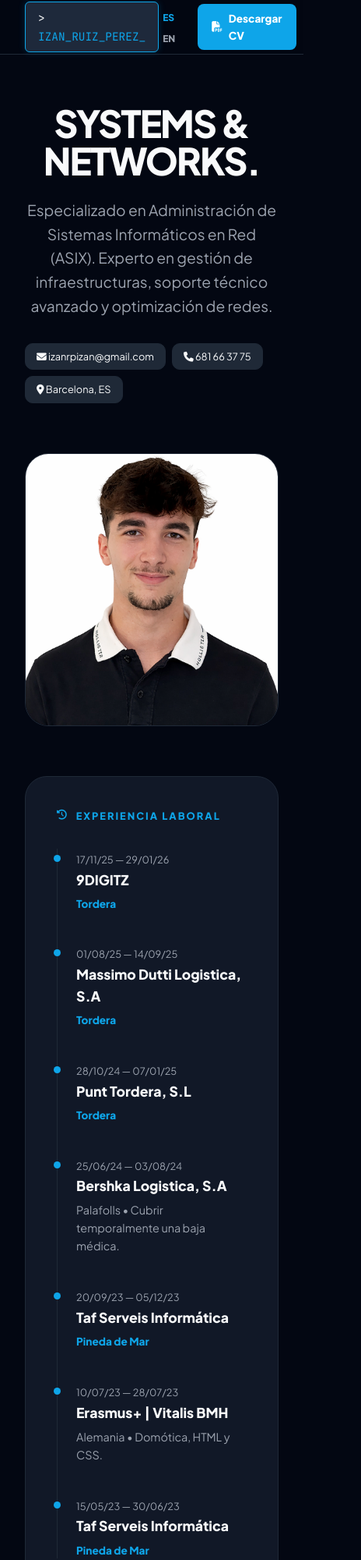
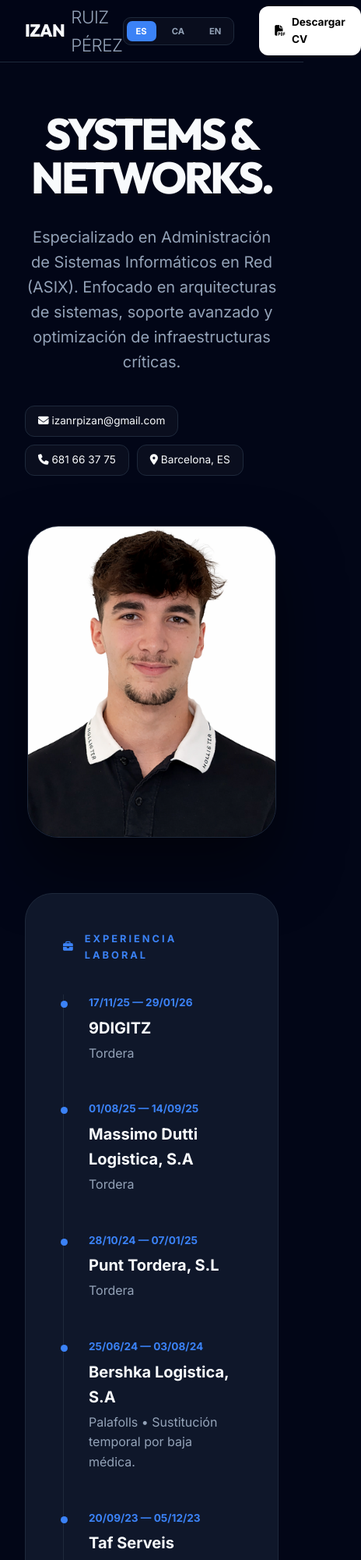
Before and after one commit to IzaanRuiz/Portfoli, a plain HTML site: page index.html in a window 390 px wide. Shown: the top 2000 px of the page at 78% size, 464 px wide, since content can reach past the window. Drawn offline with Linux system fonts and the light colour scheme.

Commit message:
Update index.html

```diff
--- a/index.html
+++ b/index.html
@@ -3,41 +3,39 @@
 <head>
     <meta charset="UTF-8">
     <meta name="viewport" content="width=device-width, initial-scale=1.0">
-    <title>Izan Ruiz | Systems & Networks Portfolio</title>
-    <!-- Google Fonts -->
-    <link href="https://fonts.googleapis.com/css2?family=JetBrains+Mono:wght@400;700&family=Plus+Jakarta+Sans:wght@300;400;600;800&display=swap" rel="stylesheet">
-    <!-- Iconos -->
+    <title>Izan Ruiz Pérez | Systems & Networks</title>
+    <!-- Fuentes premium -->
+    <link href="https://fonts.googleapis.com/css2?family=Inter:wght@300;400;500;600;700;800&family=Outfit:wght@300;500;700;800&display=swap" rel="stylesheet">
     <link rel="stylesheet" href="https://cdnjs.cloudflare.com/ajax/libs/font-awesome/6.4.0/css/all.min.css">
 
     <style>
         :root {
-            --primary: #0ea5e9;
-            --bg: #030712;
-            --card: #111827;
-            --border: #1f2937;
-            --text-white: #f9fafb;
-            --text-dim: #9ca3af;
+            --accent: #3b82f6; /* Azul corporativo moderno */
+            --bg: #020617;
+            --card: #0f172a;
+            --border: #1e293b;
+            --text: #f8fafc;
+            --text-muted: #94a3b8;
         }
 
         * {
             margin: 0; padding: 0; box-sizing: border-box;
-            font-family: 'Plus Jakarta Sans', sans-serif;
+            font-family: 'Inter', sans-serif;
         }
 
         body {
             background-color: var(--bg);
-            color: var(--text-white);
+            color: var(--text);
             line-height: 1.6;
-            overflow-x: hidden;
         }
 
-        /* --- HEADER ESTILO TERMINAL --- */
+        /* --- MENÚ DE ALTO NIVEL --- */
         header {
             position: sticky; top: 0; z-index: 1000;
-            background: rgba(3, 7, 18, 0.9);
+            background: rgba(2, 6, 23, 0.85);
             backdrop-filter: blur(12px);
             border-bottom: 1px solid var(--border);
-            height: 70px;
+            height: 80px;
         }
 
         .nav-container {
@@ -46,124 +44,129 @@
             height: 100%; padding: 0 2rem;
         }
 
-        .terminal-logo {
-            font-family: 'JetBrains Mono', monospace;
-            background: #1e293b;
-            padding: 8px 16px;
-            border-radius: 6px;
-            font-size: 0.9rem;
-            color: var(--primary);
-            border: 1px solid var(--primary);
-            box-shadow: 0 0 10px rgba(14, 165, 233, 0.2);
+        /* Logo Tipográfico Profesional */
+        .brand {
+            font-family: 'Outfit', sans-serif;
+            font-size: 1.4rem;
+            font-weight: 800;
+            letter-spacing: -0.5px;
+            color: var(--text);
+            text-decoration: none;
+            display: flex;
+            align-items: center;
+            gap: 8px;
         }
 
-        .terminal-logo::before { content: "> "; color: #fff; }
-        .terminal-logo::after { content: "_"; animation: blink 1s infinite; }
-
-        @keyframes blink { 50% { opacity: 0; } }
-
-        .nav-right { display: flex; align-items: center; gap: 1.5rem; }
-
-        .lang-switcher button {
-            background: none; border: none; color: var(--text-dim);
-            font-size: 0.75rem; font-weight: 700; cursor: pointer;
-            padding: 5px; transition: 0.3s;
+        .brand span {
+            font-weight: 300;
+            color: var(--text-muted);
         }
 
-        .lang-switcher button.active { color: var(--primary); }
+        .nav-right { display: flex; align-items: center; gap: 2rem; }
+
+        .lang-group {
+            display: flex;
+            gap: 8px;
+            background: rgba(255,255,255,0.03);
+            padding: 4px;
+            border-radius: 10px;
+            border: 1px solid var(--border);
+        }
+
+        .lang-btn {
+            background: none; border: none; color: var(--text-muted);
+            font-size: 0.7rem; font-weight: 700; cursor: pointer;
+            padding: 6px 12px; border-radius: 7px; transition: 0.3s;
+        }
+
+        .lang-btn.active { background: var(--accent); color: white; }
 
         .btn-cv {
-            background: var(--primary);
-            color: white; text-decoration: none;
-            padding: 8px 18px; border-radius: 8px;
+            background: white; color: black; text-decoration: none;
+            padding: 10px 20px; border-radius: 12px;
             font-size: 0.85rem; font-weight: 700;
             transition: 0.3s; display: flex; align-items: center; gap: 8px;
         }
 
-        .btn-cv:hover { transform: translateY(-2px); filter: brightness(1.1); }
+        .btn-cv:hover { transform: translateY(-2px); background: var(--accent); color: white; }
 
         /* --- HERO --- */
         .hero {
             max-width: 1200px; margin: 4rem auto;
             padding: 0 2rem; display: grid;
-            grid-template-columns: 1fr 380px; gap: 4rem; align-items: center;
+            grid-template-columns: 1fr 420px; gap: 4rem; align-items: center;
         }
 
-        .hero-content h1 {
-            font-size: 4rem; font-weight: 800; line-height: 1;
-            margin-bottom: 1.5rem; letter-spacing: -2px;
+        .hero-info h1 {
+            font-family: 'Outfit', sans-serif;
+            font-size: 4.5rem; font-weight: 800; line-height: 1;
+            margin-bottom: 2rem; letter-spacing: -3px;
         }
 
-        .hero-content p {
-            font-size: 1.2rem; color: var(--text-dim);
-            max-width: 550px; margin-bottom: 2rem;
+        .hero-info p {
+            font-size: 1.25rem; color: var(--text-muted);
+            max-width: 580px; margin-bottom: 2.5rem;
         }
 
-        .profile-img {
-            width: 100%; height: 480px;
-            object-fit: cover; border-radius: 30px;
+        .hero-image img {
+            width: 100%; height: 550px;
+            object-fit: cover; border-radius: 40px;
             border: 1px solid var(--border);
+            box-shadow: 0 40px 80px rgba(0,0,0,0.5);
         }
 
-        /* --- GRID BENTO --- */
-        .grid {
+        /* --- GRID PRINCIPAL --- */
+        .container {
             max-width: 1200px; margin: 0 auto 100px;
             padding: 0 2rem; display: grid;
-            grid-template-columns: repeat(3, 1fr); gap: 1.5rem;
+            grid-template-columns: repeat(3, 1fr); gap: 2rem;
         }
 
         .card {
             background: var(--card); border: 1px solid var(--border);
-            padding: 2.5rem; border-radius: 28px;
-            transition: 0.3s;
+            padding: 3rem; border-radius: 35px;
+            transition: 0.4s cubic-bezier(0.2, 0, 0, 1);
         }
 
-        .card:hover { border-color: var(--primary); }
+        .card:hover { border-color: var(--accent); transform: translateY(-8px); }
 
         .span-2 { grid-column: span 2; }
 
         h2 {
             font-size: 0.8rem; text-transform: uppercase;
-            letter-spacing: 2px; color: var(--primary);
-            margin-bottom: 2rem; display: flex; align-items: center; gap: 10px;
+            letter-spacing: 3px; color: var(--accent);
+            margin-bottom: 2.5rem; display: flex; align-items: center; gap: 12px;
         }
 
-        /* --- TIMELINE --- */
-        .timeline {
-            border-left: 1px solid var(--border);
-            padding-left: 1.5rem;
+        /* --- EXPERIENCIA --- */
+        .timeline { border-left: 1px solid var(--border); padding-left: 2rem; }
+
+        .work-item { position: relative; margin-bottom: 3rem; }
+        .work-item::before {
+            content: ""; position: absolute; left: calc(-2rem - 4.5px);
+            top: 8px; width: 9px; height: 9px;
+            background: var(--accent); border-radius: 50%;
         }
 
-        .work-item { position: relative; margin-bottom: 2.5rem; }
-        .work-item::before {
-            content: ""; position: absolute; left: calc(-1.5rem - 5px);
-            top: 8px; width: 9px; height: 9px;
-            background: var(--primary); border-radius: 50%;
+        .work-item h3 { font-size: 1.25rem; font-weight: 700; margin-bottom: 4px; }
+        .work-item .meta { font-size: 0.85rem; color: var(--accent); font-weight: 700; margin-bottom: 5px; display: block;}
+        .work-item p { font-size: 1rem; color: var(--text-muted); }
+
+        .tags { display: flex; flex-wrap: wrap; gap: 10px; }
+        .tag {
+            background: rgba(255,255,255,0.03); border: 1px solid var(--border);
+            padding: 8px 16px; border-radius: 12px;
+            font-size: 0.85rem; color: var(--text);
         }
 
-        .work-item h3 { font-size: 1.1rem; margin-bottom: 2px; }
-        .work-item .company { font-size: 0.85rem; color: var(--primary); font-weight: 700; }
-        .work-item .date { font-size: 0.8rem; color: var(--text-dim); }
-        .work-item p { font-size: 0.9rem; color: var(--text-dim); margin-top: 6px; }
+        footer { padding: 60px 0; text-align: center; color: var(--text-muted); font-size: 0.85rem; border-top: 1px solid var(--border); }
 
-        .tags { display: flex; flex-wrap: wrap; gap: 8px; }
-        .tag {
-            background: #1f2937; border: 1px solid var(--border);
-            padding: 6px 14px; border-radius: 10px;
-            font-size: 0.8rem; color: var(--text-white);
-        }
-
-        footer {
-            padding: 60px 0; border-top: 1px solid var(--border);
-            text-align: center; color: var(--text-dim); font-size: 0.8rem;
-        }
-
-        @media (max-width: 900px) {
+        @media (max-width: 1000px) {
             .hero { grid-template-columns: 1fr; text-align: center; }
-            .hero-content h1 { font-size: 3rem; }
-            .grid { grid-template-columns: 1fr; }
+            .hero-info h1 { font-size: 3.5rem; }
+            .container { grid-template-columns: 1fr; }
             .span-2 { grid-column: span 1; }
-            .profile-img { height: 350px; }
+            .hero-image img { height: 400px; width: 320px; margin: 0 auto; }
         }
     </style>
 </head>
@@ -171,12 +174,13 @@
 
     <header>
         <div class="nav-container">
-            <div class="terminal-logo">IZAN_RUIZ_PEREZ</div>
+            <a href="#" class="brand">IZAN <span>RUIZ PÉREZ</span></a>
 
             <div class="nav-right">
-                <div class="lang-switcher">
-                    <button id="btn-es" class="active" onclick="setLang('es')">ES</button>
-                    <button id="btn-en" onclick="setLang('en')">EN</button>
+                <div class="lang-group">
+                    <button id="btn-es" class="lang-btn active" onclick="setLang('es')">ES</button>
+                    <button id="btn-ca" class="lang-btn" onclick="setLang('ca')">CA</button>
+                    <button id="btn-en" class="lang-btn" onclick="setLang('en')">EN</button>
                 </div>
                 <a href="CV Izan Ruiz.docx - Documents de Google.pdf" download class="btn-cv">
                     <i class="fas fa-file-pdf"></i> <span data-i18n="cv_btn">Descargar CV</span>
@@ -187,104 +191,107 @@
 
     <main>
         <section class="hero">
-            <div class="hero-content">
+            <div class="hero-info">
                 <h1 data-i18n="h1">SYSTEMS &<br>NETWORKS.</h1>
-                <p data-i18n="p">Especializado en Administración de Sistemas Informáticos en Red (ASIX). Experto en gestión de infraestructuras, soporte técnico avanzado y optimización de redes.</p>
+                <p data-i18n="p">Especializado en Administración de Sistemas Informáticos en Red (ASIX). Enfocado en arquitecturas de sistemas, soporte avanzado y optimización de infraestructuras críticas.</p>
                 <div class="tags">
                     <span class="tag"><i class="fas fa-envelope"></i> izanrpizan@gmail.com</span>
                     <span class="tag"><i class="fas fa-phone"></i> 681 66 37 75</span>
                     <span class="tag"><i class="fas fa-location-dot"></i> Barcelona, ES</span>
                 </div>
             </div>
-            <img src="izan.png" alt="Izan Ruiz" class="profile-img">
+            <div class="hero-image">
+                <img src="izan.png" alt="Izan Ruiz">
+            </div>
         </section>
 
-        <div class="grid">
+        <div class="container">
             <!-- EXPERIENCIA LABORAL COMPLETA -->
             <section class="card span-2">
-                <h2 data-i18n="title_exp"><i class="fas fa-history"></i> Experiencia Laboral</h2>
+                <h2 data-i18n="title_exp"><i class="fas fa-briefcase"></i> Experiencia Laboral</h2>
                 <div class="timeline">
                     <div class="work-item">
-                        <span class="date">17/11/25 — 29/01/26</span>
+                        <span class="meta">17/11/25 — 29/01/26</span>
                         <h3>9DIGITZ</h3>
-                        <p class="company">Tordera</p>
+                        <p>Tordera</p>
                     </div>
                     <div class="work-item">
-                        <span class="date">01/08/25 — 14/09/25</span>
+                        <span class="meta">01/08/25 — 14/09/25</span>
                         <h3>Massimo Dutti Logistica, S.A</h3>
-                        <p class="company">Tordera</p>
+                        <p>Tordera</p>
                     </div>
                     <div class="work-item">
-                        <span class="date">28/10/24 — 07/01/25</span>
+                        <span class="meta">28/10/24 — 07/01/25</span>
                         <h3>Punt Tordera, S.L</h3>
-                        <p class="company">Tordera</p>
+                        <p>Tordera</p>
                     </div>
                     <div class="work-item">
-                        <span class="date">25/06/24 — 03/08/24</span>
+                        <span class="meta">25/06/24 — 03/08/24</span>
                         <h3>Bershka Logistica, S.A</h3>
-                        <p data-i18n="exp_bershka">Palafolls • Cubrir temporalmente una baja médica.</p>
+                        <p data-i18n="exp_bershka">Palafolls • Sustitución temporal por baja médica.</p>
                     </div>
                     <div class="work-item">
-                        <span class="date">20/09/23 — 05/12/23</span>
+                        <span class="meta">20/09/23 — 05/12/23</span>
                         <h3>Taf Serveis Informática</h3>
-                        <p class="company">Pineda de Mar</p>
+                        <p>Pineda de Mar</p>
                     </div>
                     <div class="work-item">
-                        <span class="date">10/07/23 — 28/07/23</span>
+                        <span class="meta">10/07/23 — 28/07/23</span>
                         <h3>Erasmus+ | Vitalis BMH</h3>
-                        <p data-i18n="exp_erasmus">Alemania • Domótica, HTML y CSS.</p>
+                        <p data-i18n="exp_erasmus">Schkeuditz, Alemania • Domótica, Desarrollo Web (HTML/CSS).</p>
                     </div>
                     <div class="work-item">
-                        <span class="date">15/05/23 — 30/06/23</span>
+                        <span class="meta">15/05/23 — 30/06/23</span>
                         <h3>Taf Serveis Informática</h3>
-                        <p class="company">Pineda de Mar</p>
+                        <p>Pineda de Mar</p>
                     </div>
                 </div>
             </section>
 
-            <!-- SKILLS -->
+            <!-- STACK -->
             <section class="card">
-                <h2 data-i18n="title_skills"><i class="fas fa-terminal"></i> Tech Stack</h2>
+                <h2 data-i18n="title_skills"><i class="fas fa-layer-group"></i> Stack Técnico</h2>
                 <div class="tags">
                     <span class="tag">Cisco Packet Tracer</span>
                     <span class="tag">VirtualBox</span>
-                    <span class="tag">Windows/Linux Server</span>
+                    <span class="tag">Linux/Windows Server</span>
                     <span class="tag">PgAdmin (SQL)</span>
                     <span class="tag">AppSheet</span>
+                    <span class="tag">WordPress</span>
                     <span class="tag">VS Code</span>
-                    <span class="tag">WordPress</span>
                     <span class="tag">HTML5 / CSS3</span>
                 </div>
             </section>
 
-            <!-- EDUCACIÓN -->
+            <!-- FORMACIÓN -->
             <section class="card">
                 <h2 data-i18n="title_edu"><i class="fas fa-graduation-cap"></i> Educación</h2>
                 <div class="work-item">
-                    <span class="date">EN CURSO</span>
+                    <span class="meta">ACTUAL</span>
                     <h3 data-i18n="edu_1">GS Adm. Sistemas (ASIX)</h3>
                     <p>Inst. Sa Palomera, Blanes</p>
                 </div>
                 <div class="work-item">
-                    <span class="date">2022 — 2024</span>
+                    <span class="meta">2022 — 2024</span>
                     <h3 data-i18n="edu_2">GM Sistemas (SMX)</h3>
                     <p>Inst. Lluís Companys, Tordera</p>
                 </div>
             </section>
 
-            <!-- OTROS -->
+            <!-- INFO ADICIONAL -->
             <section class="card span-2">
-                <h2 data-i18n="title_other"><i class="fas fa-info-circle"></i> Otros Datos</h2>
-                <div style="display: grid; grid-template-columns: 1fr 1fr; gap: 2rem;">
+                <h2 data-i18n="title_other"><i class="fas fa-info-circle"></i> Info Adicional</h2>
+                <div style="display: grid; grid-template-columns: repeat(auto-fit, minmax(200px, 1fr)); gap: 3rem;">
                     <div>
-                        <h4 style="margin-bottom:8px; font-size:0.9rem;">Licencias</h4>
-                        <p style="color:var(--text-dim); font-size:0.9rem;">• Carnet Conducir B y A2</p>
-                        <p style="color:var(--text-dim); font-size:0.9rem;">• Operador Carretillas (10t)</p>
+                        <h4 style="margin-bottom:12px; font-weight:700;">LICENCIAS</h4>
+                        <p style="color:var(--text-muted);">• Carnet de conducir B y A2</p>
+                        <p style="color:var(--text-muted);">• Operador Carretillas (10t)</p>
                     </div>
                     <div>
-                        <h4 style="margin-bottom:8px; font-size:0.9rem;">Idiomas</h4>
-                        <p style="color:var(--text-dim); font-size:0.9rem;">• Catalán & Castellano (Nativo)</p>
-                        <p style="color:var(--text-dim); font-size:0.9rem;">• Inglés (Technical Level)</p>
+                        <h4 style="margin-bottom:12px; font-weight:700;" data-i18n="lang_title">IDIOMAS</h4>
+                        <p style="color:var(--text-muted);">• Català (Natiu / C1)</p>
+                        <p style="color:var(--text-muted);">• Castellano (Nativo)</p>
+                        <p style="color:var(--text-muted);">• English (Technical)</p>
                     </div>
                 </div>
             </section>
@@ -292,7 +299,7 @@
     </main>
 
     <footer>
-        <p>© 2024 IZAN RUIZ PÉREZ • Systems Engineering Portfolio</p>
+        <p>© 2024 IZAN RUIZ PÉREZ • Systems & Networks Engineer Portfolio</p>
     </footer>
 
     <script>
@@ -300,33 +307,49 @@
             es: {
                 cv_btn: "Descargar CV",
                 h1: "SYSTEMS &<br>NETWORKS.",
-                p: "Especializado en Administración de Sistemas Informáticos en Red (ASIX). Experto en gestión de infraestructuras, soporte técnico avanzado y optimización de redes.",
+                p: "Especializado en Administración de Sistemas Informáticos en Red (ASIX). Enfocado en arquitecturas de sistemas, soporte avanzado y optimización de infraestructuras críticas.",
                 title_exp: "Experiencia Laboral",
-                exp_bershka: "Palafolls • Cubrir temporalmente una baja médica.",
-                exp_erasmus: "Alemania • Domótica, HTML y CSS.",
-                title_skills: "Tech Stack",
+                exp_bershka: "Palafolls • Sustitución temporal por baja médica.",
+                exp_erasmus: "Schkeuditz, Alemania • Domótica, Desarrollo Web (HTML/CSS).",
+                title_skills: "Stack Técnico",
                 title_edu: "Educación",
                 edu_1: "GS Adm. Sistemas (ASIX)",
                 edu_2: "GM Sistemas (SMX)",
-                title_other: "Otros Datos"
+                title_other: "Info Adicional",
+                lang_title: "IDIOMAS"
+            },
+            ca: {
+                cv_btn: "Descarregar CV",
+                h1: "SYSTEMS &<br>NETWORKS.",
+                p: "Especialitzat en Administració de Sistemes Informàtics en Xarxa (ASIX). Enfocat en arquitectures de sistemes, suport avançat i optimització d'infraestructures crítiques.",
+                title_exp: "Experiència Laboral",
+                exp_bershka: "Palafolls • Substitució temporal per baixa mèdica.",
+                exp_erasmus: "Schkeuditz, Alemanya • Domòtica, Desenvolupament Web (HTML/CSS).",
+                title_skills: "Stack Tècnic",
+                title_edu: "Educació",
+                edu_1: "GS Adm. Sistemes (ASIX)",
+                edu_2: "GM Sistemes (SMX)",
+                title_other: "Info Addicional",
+                lang_title: "IDIOMES"
             },
             en: {
                 cv_btn: "Download CV",
                 h1: "SYSTEMS &<br>NETWORKS.",
-                p: "Specialized in Network Computer Systems Administration (ASIX). Expert in infrastructure management, advanced technical support, and network optimization.",
+                p: "Specialized in Network Computer Systems Administration (ASIX). Focused on systems architecture, advanced support, and critical infrastructure optimization.",
                 title_exp: "Work Experience",
                 exp_bershka: "Palafolls • Temporary medical leave cover.",
-                exp_erasmus: "Germany • Domotics, HTML, and CSS.",
-                title_skills: "Tech Stack",
+                exp_erasmus: "Schkeuditz, Germany • Domotics, Web Development (HTML/CSS).",
+                title_skills: "Technical Stack",
                 title_edu: "Education",
                 edu_1: "Higher Degree (ASIX)",
                 edu_2: "Vocational Degree (SMX)",
-                title_other: "Additional Info"
+                title_other: "Additional Info",
+                lang_title: "LANGUAGES"
             }
         };
 
         function setLang(lang) {
-            document.querySelectorAll('.lang-switcher button').forEach(b => b.classList.remove('active'));
+            document.querySelectorAll('.lang-btn').forEach(b => b.classList.remove('active'));
             document.getElementById('btn-' + lang).classList.add('active');
             document.querySelectorAll('[data-i18n]').forEach(el => {
                 const key = el.getAttribute('data-i18n');
```
